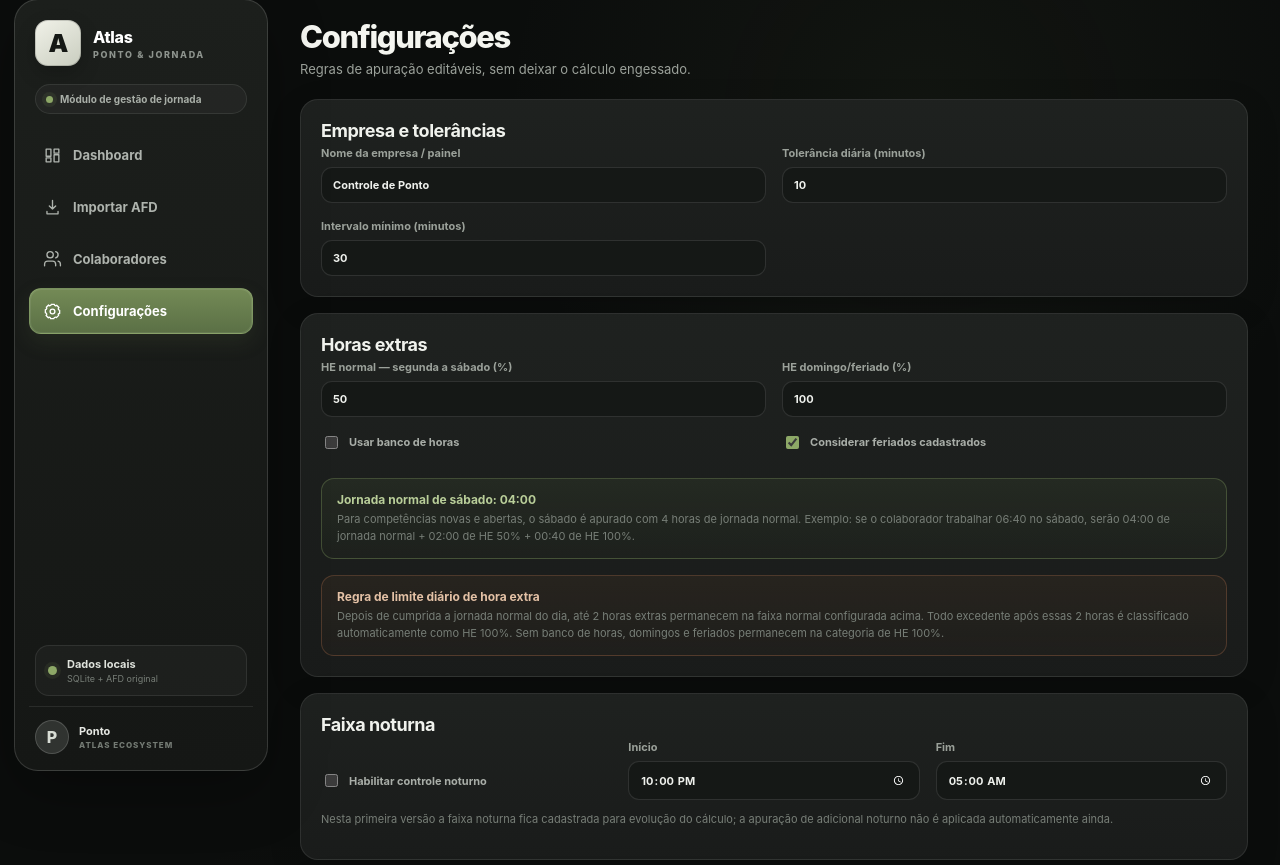
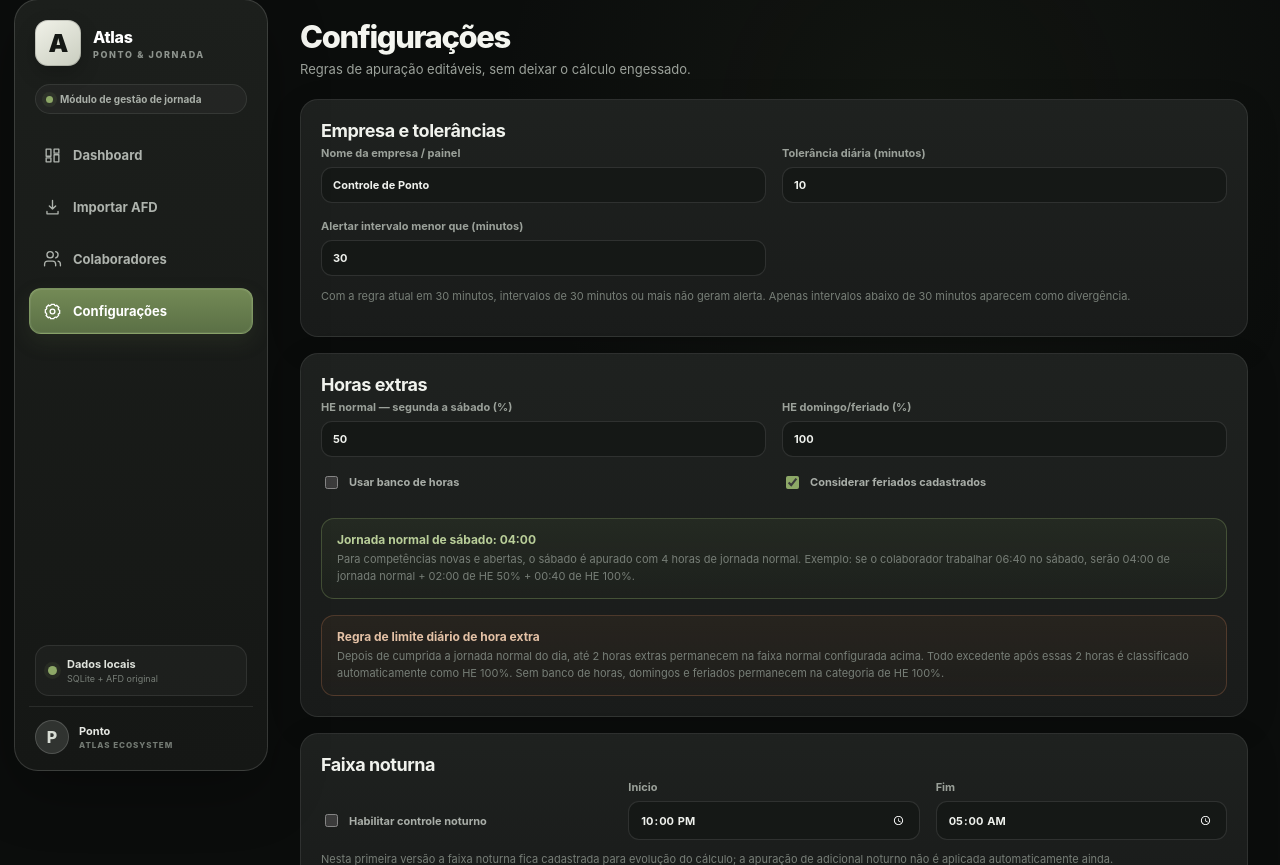
Before and after one commit to lucasgarciamoreira92-rgb/ponto-controlid, a FastAPI app: page /settings in a window 1280 px wide. Shown: the part 15-880 px from the top of the page. Run offline with FastAPI, Linux system fonts and the light colour scheme; data comes from the database, SQL or seed files in the repository; data that the repository does not hold is empty.

Commit message:
Clarifica regra de alerta de intervalo abaixo de 30 min

```diff
--- a/templates/settings.html
+++ b/templates/settings.html
@@ -7,8 +7,8 @@
 <div class="card"><h2>Empresa e tolerâncias</h2><div class="form-grid two">
 <label>Nome da empresa / painel<input name="company_name" value="{{ settings.company_name }}"></label>
 <label>Tolerância diária (minutos)<input type="number" min="0" name="daily_tolerance_minutes" value="{{ settings.daily_tolerance_minutes }}"></label>
-<label>Intervalo mínimo (minutos)<input type="number" min="0" name="min_interval_minutes" value="{{ settings.min_interval_minutes }}"></label>
-</div></div>
+<label>Alertar intervalo menor que (minutos)<input type="number" min="0" name="min_interval_minutes" value="{{ settings.min_interval_minutes }}"></label>
+</div><p class="help" style="margin-top:12px;">Com a regra atual em 30 minutos, intervalos de 30 minutos ou mais não geram alerta. Apenas intervalos abaixo de 30 minutos aparecem como divergência.</p></div>
 <div class="card"><h2>Horas extras</h2><div class="form-grid two">
 <label>HE normal — segunda a sábado (%)<input type="number" min="0" name="overtime_weekday_percent" value="{{ settings.overtime_weekday_percent }}"></label>
 <input type="hidden" name="overtime_saturday_percent" value="{{ settings.overtime_weekday_percent }}">
```
